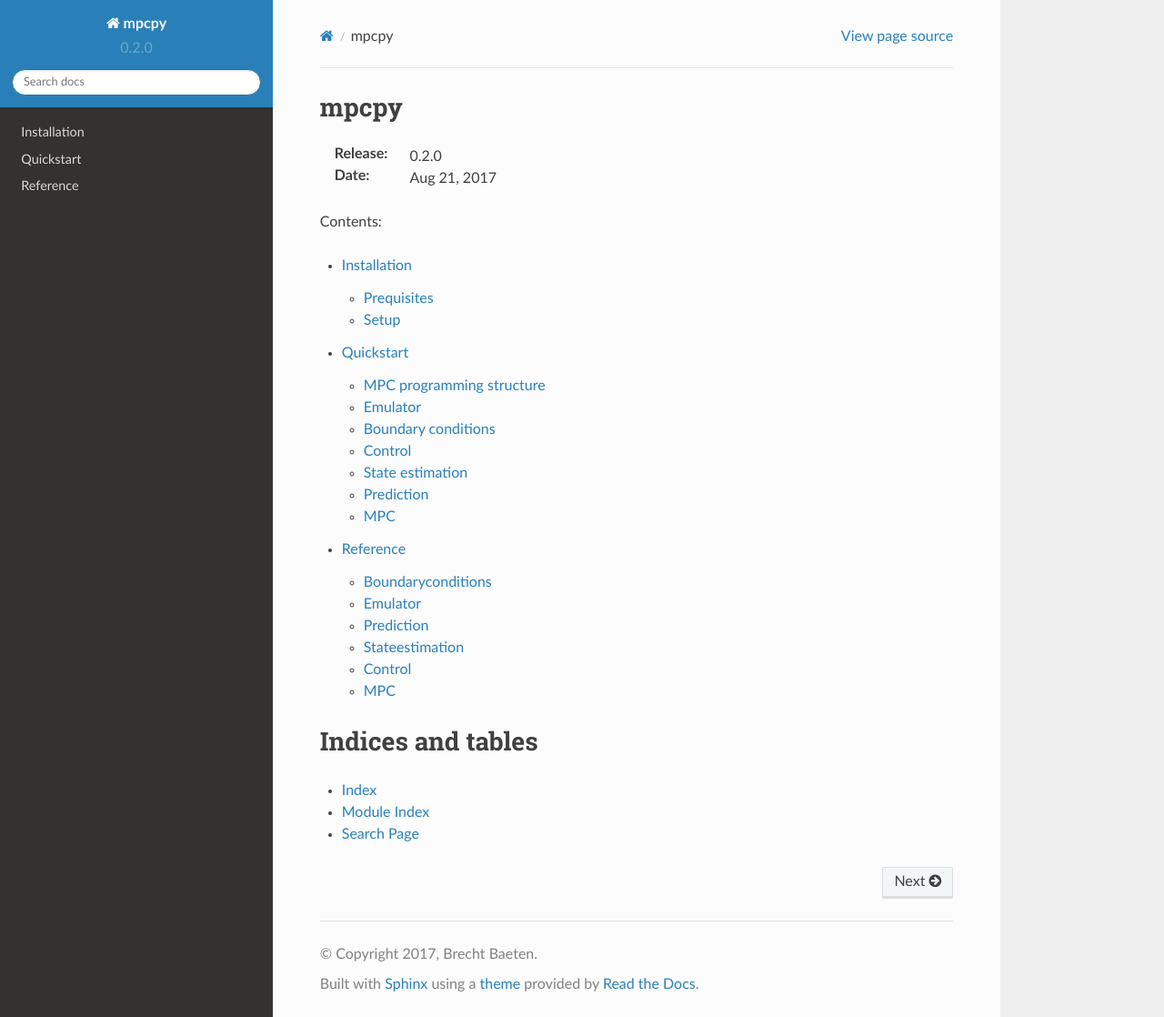
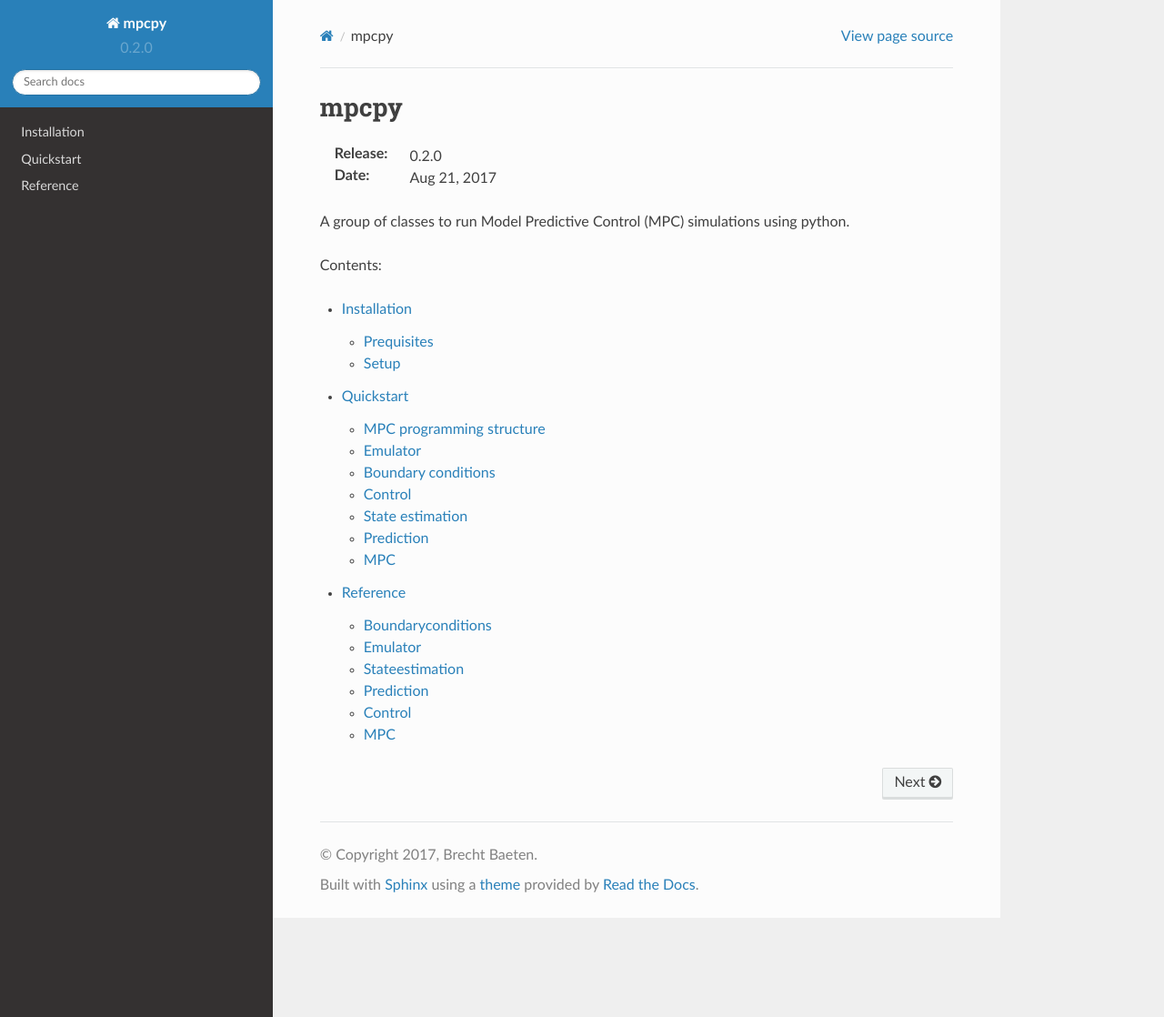
Before and after one commit to BrechtBa/mpcpy, a Sphinx documentation site: the page built from doc/source/index.rst, in a window 1280 px wide and 1118 px high. Shown: the whole window at 91% size. Built offline with Sphinx 7.4.7 and the Read the Docs theme 2.0.0, drawn with Linux system fonts in a browser that asks for light colours.

Commit message:
small changes

```diff
--- a/README.rst
+++ b/README.rst
@@ -1,7 +1,7 @@
 mpcpy
 -----
 
-A group of classes to run model predictive control (MPC) simulations using python and Dymola.
+A group of classes to run Model Predictive Control (MPC) simulations using python.
 
 Installation
 ============
--- a/doc/source/index.rst
+++ b/doc/source/index.rst
@@ -9,6 +9,8 @@ mpcpy
 :Date:  |today|
 
 
+A group of classes to run Model Predictive Control (MPC) simulations using python.
+
 
 Contents:
 
@@ -18,11 +20,3 @@ Contents:
     installation
     quickstart
     reference
-
-
-Indices and tables
-==================
-
-* :ref:`genindex`
-* :ref:`modindex`
-* :ref:`search`
--- a/doc/source/quickstart.rst
+++ b/doc/source/quickstart.rst
@@ -255,7 +255,7 @@ MPC
 ---
 
 The entire MPC simulation can now be run from the above defined objects. Just
-call the :code:`mpcpy.mpc` object to start the simulation. Results will be
+call the :code:`mpcpy.MPC` object to start the simulation. Results will be
 returned in a dictionary.
 
 
--- a/doc/source/reference.rst
+++ b/doc/source/reference.rst
@@ -5,7 +5,7 @@ Reference
 
     boundaryconditions
     emulator
+    stateestimation
     prediction
-    stateestimation
     control
     mpc
```
